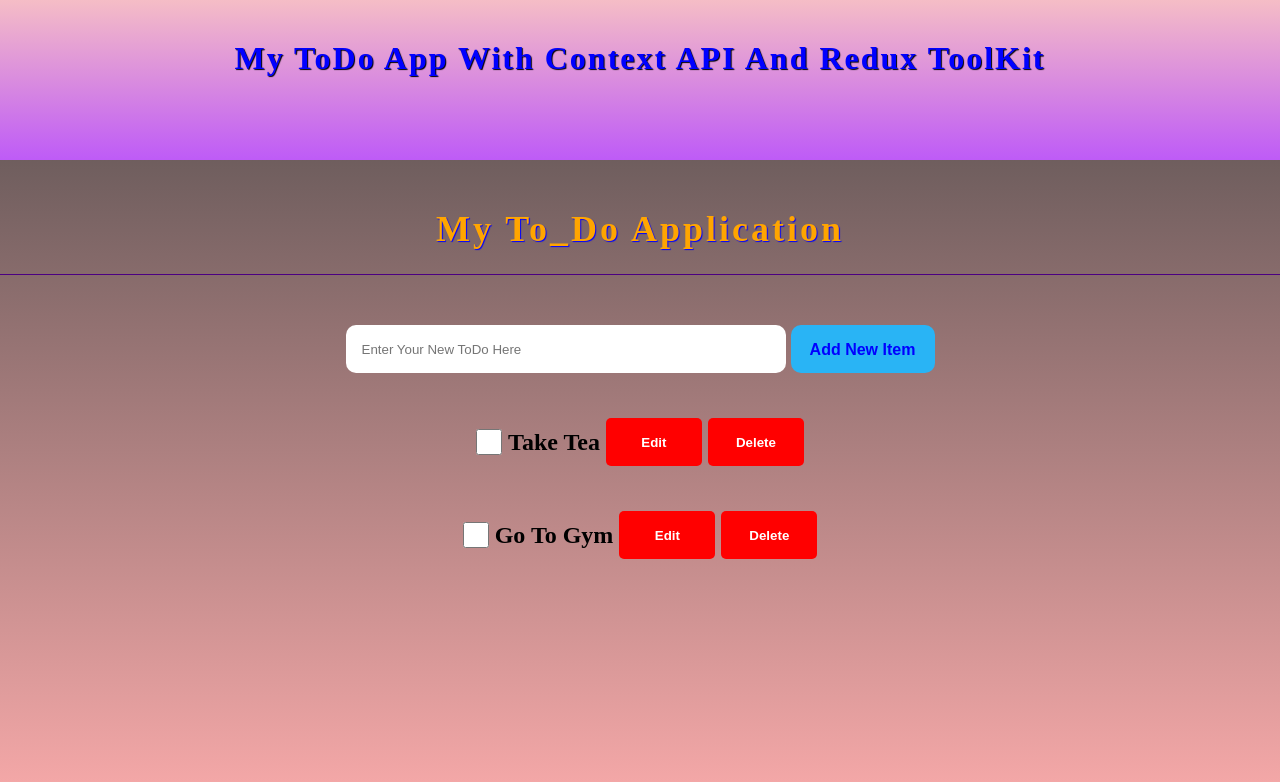
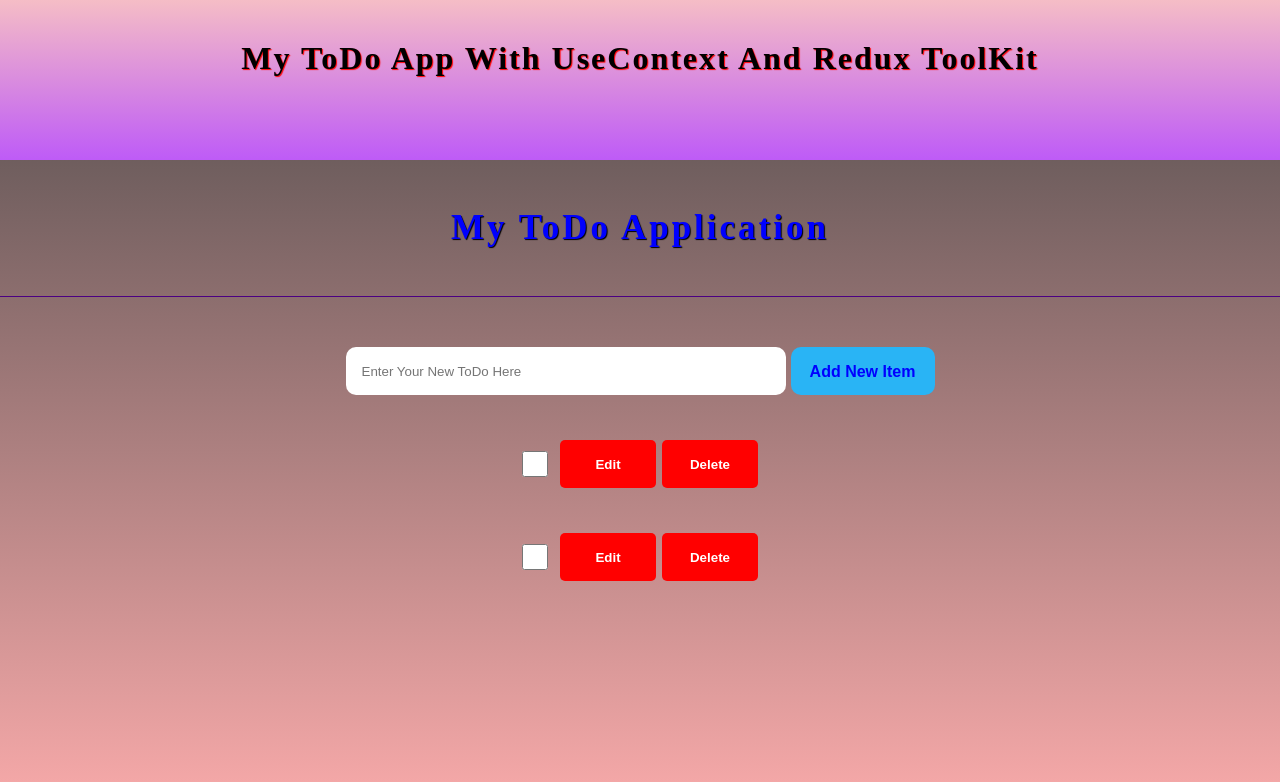
Before and after one commit to mahen290/ToDoApp, a React (Vite) app: page / in a window 1280 px wide. Shown: the top 782 px of the page. Built offline with nearby package versions, Linux system fonts and the light colour scheme.

Commit message:
Some New Logical Techniques Added In This File

```diff
--- a/src/App.css
+++ b/src/App.css
@@ -4,8 +4,8 @@ h1
     height: 20vh;
     padding: 2.5rem;
     background: linear-gradient(rgb(245, 189, 198), rgb(190, 91, 247));
-    color: blue;
-    text-shadow: 1px 1px 1px black;
+    color: black;
+    text-shadow: 1px 1px 1px red;
     text-align: center;
     font-weight: bolder;
     letter-spacing: 2px;
@@ -24,14 +24,13 @@ h1
 }
 .toDo_Heading
 {
-    margin-top: 3rem;
-    margin-bottom: 1.5rem;
+    margin: 3rem auto;
     display: flex;
     align-items: center;
     justify-content: center;
-    font-size: 36px;
+    font-size: 35px;
     font-weight: bolder;
-    color: orange;
-    text-shadow: 1px 1px 1px blue;
+    color: blue;
+    text-shadow: 1px 1px 1px black;
     letter-spacing: 3px;
 }
--- a/src/App.jsx
+++ b/src/App.jsx
@@ -4,30 +4,24 @@ import TodoList from './components/ToDo/ToDoList';
 import AddTodo from './components/AddToDo/AddToDo';
 import { useState } from 'react';
 
-function App() {
+function App()
+{
+  const [ list, setList ] = useState(
+      [ { id: 1, tododata: 'Take Tea', finished: false }, { id: 2, tododata: 'Go To Gym', finished: true } ] );
 
-  const [ list, setList ] = useState([
-    { id: 1, tododata: 'Take Tea', finished: false },
-    { id: 2, tododata: 'Go To Gym', finished: false }
-  ]);
   return (
     <div>
 
-      <h1> My ToDo App With Context API And Redux ToolKit </h1>
-
+      <h1> My ToDo App With UseContext And Redux ToolKit </h1>
       <div className = "toDo_Container">
-        <h2 className = "toDo_Heading"> My To_Do Application </h2>
+        <h2 className = "toDo_Heading"> My ToDo Application </h2>
         <hr size = "1" color = "indigo" />
       </div>
 
-      <AddTodo updateList = { (todo) => setList([ ...list,
-        { id: list.length + 1, tododata: todo, finished: false }
-        ])
-      } />
-
-      <TodoList list = { list } />
+      <AddTodo updateList = { (todo) => setList([...list, { id: list.length + 1, tododata: todo, finished: false } ]) } />
+      <TodoList list = { list } setList = { setList } />
     </div>
   )
-}
+};
 
 export default App;
--- a/src/components/AddToDo/AddToDo.jsx
+++ b/src/components/AddToDo/AddToDo.jsx
@@ -4,11 +4,11 @@ import { useState } from 'react';
 
 function AddTodo({ updateList })
 {
-  const [ input, setInput ] = useState('');
+  const [ inputItem, setInputItem ] = useState('');
   return (
     <div className = "add-wrapper">
-        <input className = "input" type = "text" placeholder = "Enter Your New ToDo Here" value = { input } onChange = {(event) => setInput(event.target.value) } />
-        <button className = "AddToDoBtn" onClick = { () => updateList(input) }> Add New Item </button>
+      <input className = "input" type = "text" placeholder = "Enter Your New ToDo Here" value = { inputItem } onChange =  { (event) => setInputItem(event.target.value) } />
+      <button className = "AddToDoBtn" onClick = { () => updateList(input) }> Add New Item </button>
     </div>
     );
 }
--- a/src/components/ToDo/ToDo.jsx
+++ b/src/components/ToDo/ToDo.jsx
@@ -1,12 +1,17 @@
 import React from 'react';
+import { useState } from 'react';
 import './ToDo.css';
 
-function ToDo({ ToDoData })
+function ToDo({ ToDoData, isFinished, changeFinished })
 {
+  const [ finished, setFinished ] = useState(isFinished);
   return (
     <div className = "todo-wrapper">
-        <input type = "checkbox" />
-          <h2> { ToDoData } </h2>
+      <input type = "checkbox" checked = { finished } onChange = { (event) => {
+        setFinished(event.target.checked)
+        changeFinished(event.target.checked)
+      }} />
+        <h2> { ToDoData } </h2>
         <button> Edit </button>
         <button> Delete </button>
     </div>
--- a/src/components/ToDo/ToDoList.jsx
+++ b/src/components/ToDo/ToDoList.jsx
@@ -1,12 +1,35 @@
 import React from 'react';
 import ToDo from './ToDo';
 
-function TodoList({ list })
+function TodoList({ list, setList })
 {
   return (
     <div>
       {
-        list.length > 0 && list.map((todo) => <ToDo key = { todo.id } ToDoData = { todo.tododata } />)
+        list.length > 0 && list.map( (todo) =>
+        <ToDo>
+          key = { todo.id }
+          id = { todo.id }
+          ToDoData = { todo.tododata }
+          isFinished = { todo.finished }
+
+          changeFinished = { ( isFinished ) => {
+            console.log("isFinished", isFinished);
+
+            const updatedList = list.map( (t) =>
+            {
+              if(t.id === todo.id)
+              {
+                todo.finished = isFinished
+              }
+              return t;
+            }
+          )
+            setList(updatedList);
+          }
+        }
+        </ToDo>
+      )
       }
     </div>
   );
```
